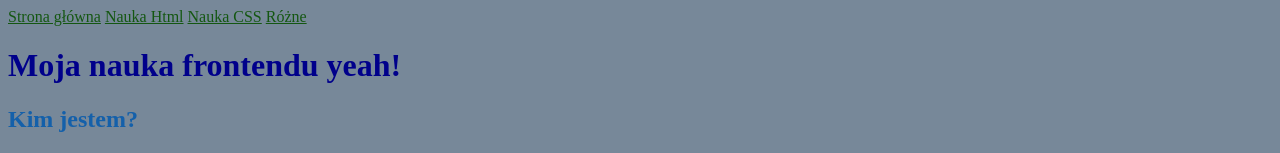
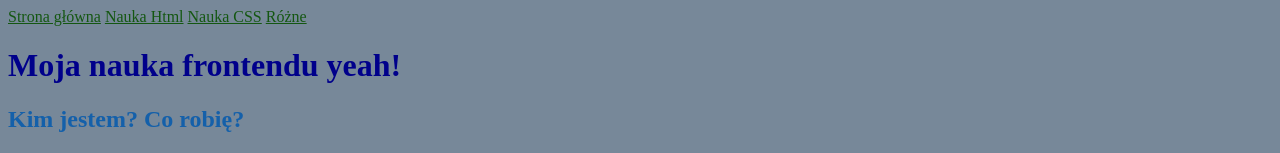
Before and after one commit to this-dariusz-kalita/homepage, a plain HTML site: page index.html in a window 1280 px wide. Shown: the top 153 px of the page. Drawn offline with Linux system fonts and the light colour scheme.

Commit message:
heading change

```diff
--- a/index.html
+++ b/index.html
@@ -26,7 +26,7 @@
         </header>
 
         <section>
-            <h2 class="hotpink-header">Kim jestem?</h2>
+            <h2 class="hotpink-header">Kim jestem? Co robię?</h2>
             <article>
                 <p> Jestem facetem <i>w średnim wieku</i>, który przechodzi właśnie <i>mentalny</i> kryzys wzmiankowanego wieku<br>
                     i szuka inspiracji i sensu dalszego funkcjonowania na tym łez padole.<br>
```
